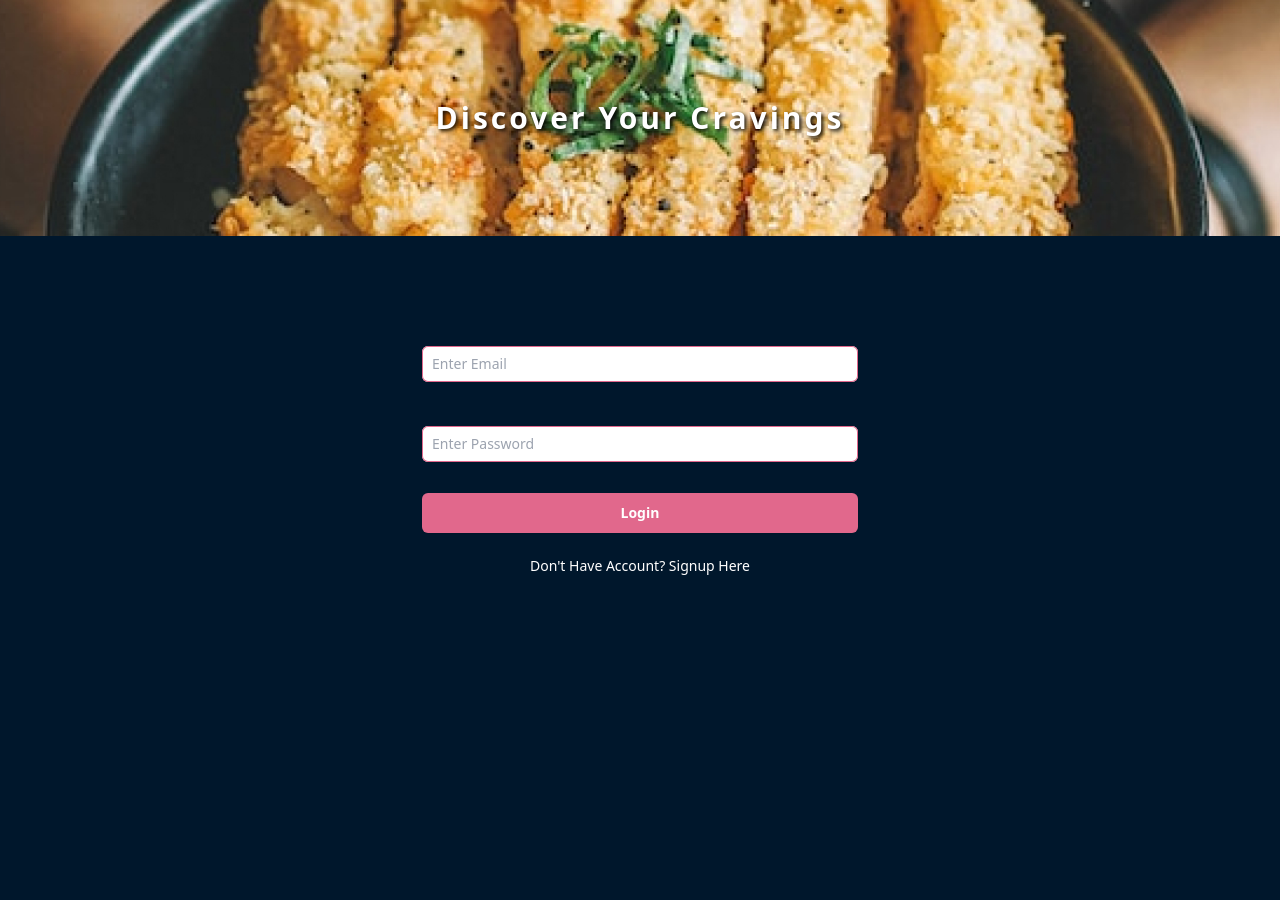
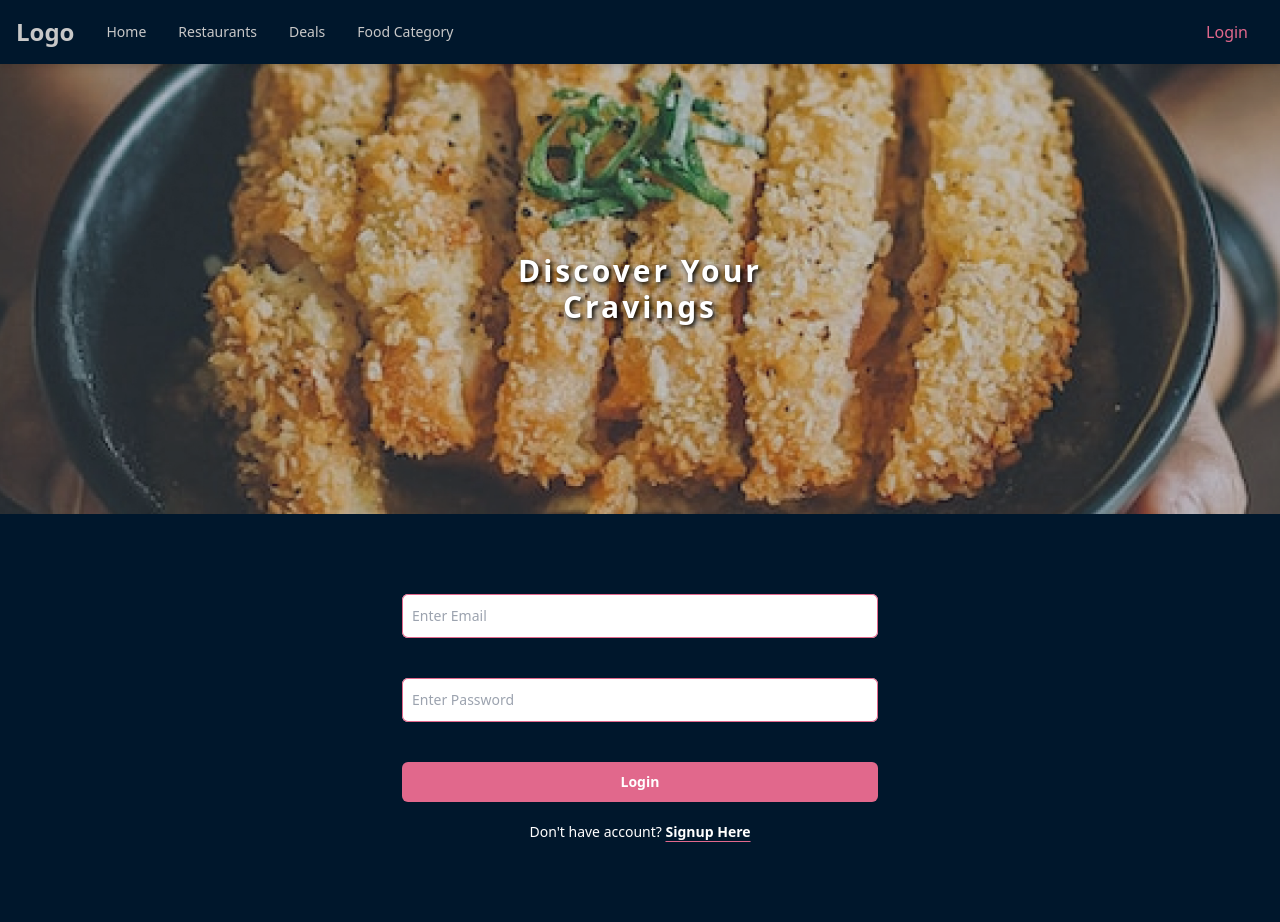
Before and after one commit to juniordevmyanmar/jdev-restaurant-frontend, a React (Create React App) app: page / in a window 1280 px wide. Before the commit the page ends 900 px from the top, so only its background shows below. Built offline with nearby package versions, Linux system fonts and the light colour scheme.

Commit message:
Login Validation feature implementation

```diff
--- a/json/db.json
+++ b/json/db.json
@@ -10,7 +10,8 @@
         {
             "id": 1,
             "name": "Person 1",
-            "email": "person1@mail.com"
+            "email": "person1@mail.com",
+            "password":"password123"
         }
     ]
 }
--- a/package.json
+++ b/package.json
@@ -12,6 +12,7 @@
     "@types/node": "^16.18.21",
     "@types/react": "^18.0.29",
     "@types/react-dom": "^18.0.11",
+    "axios": "^1.3.4",
     "react": "^18.2.0",
     "react-dom": "^18.2.0",
     "react-hook-form": "^7.43.8",
--- /dev/null
+++ b/src/features/common/ui/Navbar.tsx
@@ -0,0 +1,60 @@
+import React, {useState,useEffect} from "react";
+
+export default function Navbar() {
+
+    const [isMobile, setIsMobile] = useState<boolean>(window.innerWidth < 768);
+    const [isMobileNavOpen, setIsMobileNavOpen] = useState<boolean>(false);
+    const handleClick = () => setIsMobileNavOpen(!isMobileNavOpen);
+
+    useEffect(() => {
+        const handleResize = () => {
+          setIsMobile(window.innerWidth < 768);
+        };
+
+        window.addEventListener('resize', handleResize);
+
+        return () => {
+          window.removeEventListener('resize', handleResize);
+        };
+      }, []);
+
+      useEffect(() => {
+        if (!isMobile) {
+          setIsMobileNavOpen(false);
+        }
+      }, [isMobile]);
+
+
+
+    return (
+        <div className="bg-primary text-menu w-full h-[64px] sticky top-0 drop-shadow-md">
+            <div className="px-4 flex justify-between items-center w-full h-full">
+                <div className="flex items-center text-sm">
+                    <h1 className="text-xl font-bold mr-4 md:text-2xl">Logo</h1>
+                    <ul className="hidden md:flex">
+                        <li className="p-4">Home</li>
+                        <li className="p-4">Restaurants</li>
+                        <li className="p-4">Deals</li>
+                        <li className="p-4">Food Category</li>
+                    </ul>
+                </div>
+                <ul className="hidden md:flex">
+                    <li className="p-4 text-secondary">Login</li>
+                </ul>
+                <div className="md:hidden" onClick={handleClick}>
+                    Ham
+                </div>
+            </div>
+
+
+            {/* Dropdown window */}
+            <ul className={isMobileNavOpen && isMobile ? "absolute bg-secondary w-full px-8 duration-500 ease-in" : "hidden"}>
+                <li className="p-4 text-primary border-b border-menu/40 w-full">Home</li>
+                <li className="p-4 text-primary border-b border-menu/40 w-full">Restaurants</li>
+                <li className="p-4 text-primary border-b border-menu/40 w-full">Deals</li>
+                <li className="p-4 text-primary border-b border-menu/40 w-full">Food Category</li>
+                <li className="my-4 p-4 text-secondary font-bold bg-primary rounded w-full">Login</li>
+            </ul>
+        </div>
+    )
+}
--- /dev/null
+++ b/src/features/login/ui/AlertBox.tsx
@@ -0,0 +1,18 @@
+import React from "react";
+
+interface ButtonProps {
+    handleCloseBtn: () => void
+}
+
+const AlertBox = ({handleCloseBtn}:ButtonProps) => {
+    return (
+        <div className="bg-red-200 border-red-600 border-t-4 text-red-800 px-4 py-3 relative w-full sm:w-[476px] mx-auto mb-10" role="alert">
+            <span className="block sm:inline">Incorrect email or password. Please try again.</span>
+            <span className="absolute top-0 bottom-0 right-0 px-4 py-3">
+                <svg className="fill-current h-6 w-6 text-red-500" onClick={handleCloseBtn} role="button" xmlns="http://www.w3.org/2000/svg" viewBox="0 0 20 20"><title>Close</title><path d="M14.348 14.849a1.2 1.2 0 0 1-1.697 0L10 11.819l-2.651 3.029a1.2 1.2 0 1 1-1.697-1.697l2.758-3.15-2.759-3.152a1.2 1.2 0 1 1 1.697-1.697L10 8.183l2.651-3.031a1.2 1.2 0 1 1 1.697 1.697l-2.758 3.152 2.758 3.15a1.2 1.2 0 0 1 0 1.698z"/></svg>
+            </span>
+        </div>
+    )
+}
+
+export default AlertBox;
--- a/src/features/login/ui/LoginForm.tsx
+++ b/src/features/login/ui/LoginForm.tsx
@@ -1,12 +1,76 @@
-import React from "react";
+import React, { useState } from "react";
+import axios from "axios";
+import { useForm, SubmitHandler } from "react-hook-form";
+import AlertBox from "./AlertBox";
+
+type Inputs =  {
+    email: string,
+    password: string
+}
+
+interface User{
+    id:number,
+    name: string,
+    email: string,
+    password: string
+}
 
 const LoginForm = () => {
+    const {register, handleSubmit,formState: {errors}} = useForm<Inputs>();
+    const [isCorrect, setIsCorrect] = useState<string>("uncheck");
+
+    const getUser = (email:string,password:string) => {
+        axios.get<User[]>(`http://localhost:3001/Users?email=${email}&password=${password}`)
+        .then(response => {
+            console.log(response.data);
+            if(response.data.length === 0){
+                alert('no user found')
+                setIsCorrect("false");
+            }
+            else {
+                alert(response.data);
+                setIsCorrect("true");
+            }
+        });
+    }
+
+    const onSubmit: SubmitHandler<Inputs>  = (data) => {
+        const { email, password } = data;
+
+        getUser(email,password);
+    }
+
+    const handleCloseBtn = () => {
+        setIsCorrect("unchecked");
+    }
+
     return (
-        <div>
-            <form>
-                <input placeholder="Name"/>
-                <button>Submit</button>
+        <div className="bg-primary w-full h-full px-6 py-20">
+            {isCorrect === "false" && (
+                <AlertBox handleCloseBtn={handleCloseBtn}/>
+            )}
+            <form onSubmit={handleSubmit(onSubmit)} className="flex flex-col items-center justify-center">
+                <input type="email" id="email" className={`w-full sm:w-[476px] block rounded-md p-2.5 gray-900 text-gray-900  shadow-sm ring-1 ring-inset ring-[#E1688C]  focus:ring-2 focus:ring-inset focus:ring-[#E1688C] sm:text-sm sm:leading-6 pl-[10px] ${errors.email ? "border border-red-500 placeholder:text-red-400": "border-0 placeholder:text-gray-400"}`} placeholder="Enter Email"  {...register("email", {required:"Please enter your email"})}/>
+                {errors.email && (
+                    <div className="w-full sm:w-[476px] text-left">
+                        <span className="text-red-600">{errors.email.message}</span>
+                    </div>
+                )}
+
+                <input type="password" id="password" className={`w-full sm:w-[476px] mt-8 md:mt-10 block rounded-md p-2.5 gray-900 text-gray-900  shadow-sm ring-1 ring-inset ring-[#E1688C] focus:ring-2 focus:ring-inset focus:ring-[#E1688C]  sm:text-sm sm:leading-6 pl-[10px] ${errors.password ? "border border-red-500 placeholder:text-red-400": "border-0 placeholder:text-gray-400"}`} placeholder="Enter Password" {...register("password",{required:"Please enter your password"})}/>
+                {errors.password && (
+                    <div className="w-full sm:w-[476px] text-left">
+                        <span className="text-red-600">{errors.password.message}</span>
+                    </div>
+                )}
+
+                <button type="submit" className="rounded-md bg-[#E1688C] mt-8 md:mt-10 px-3.5 py-2.5 text-sm font-semibold text-white shadow-sm hover:bg-[#ed6f95] focus-visible:outline focus-visible:outline-2 focus-visible:outline-offset-2 focus-visible:outline-[#E1688C] w-full sm:w-[476px]">
+                    Login
+                </button>
+
+
             </form>
+            <p className="text-center w-full text-white text-sm mt-5">Don't have account? <span className="font-bold underline underline-offset-4 decoration-secondary">Signup Here</span></p>
         </div>
     )
 }
--- a/src/pages/LoginPage.tsx
+++ b/src/pages/LoginPage.tsx
@@ -1,49 +1,20 @@
 import React from "react";
+import Navbar from "../features/common/ui/Navbar";
+import LoginForm from "../features/login/ui/LoginForm";
 
 export default function LoginPage() {
 
     return (
-        < div className='flex flex-col justify-center h-[900px]'>
-
-            <div
-                className="bg-cover h-80 w-full bg-login flex justify-center items-center "
-            >
-                <p className=' text-white  font-bold text-3xl tracking-widest' style={{ textShadow: "2px 2px 4px #000000" }}>Discover Your Cravings</p>
+        <>
+            <Navbar />
+            <div className='flex flex-col justify-center'>
+                <div className="bg-center sm:bg-cover h-[450px] w-full bg-login ">
+                    <div className="bg-slate-700/30 w-full h-full flex justify-center items-center">
+                        <p className=' text-white text-center font-bold text-3xl tracking-widest' style={{ textShadow: "2px 2px 4px #000000" }}>Discover Your<br />Cravings</p>
+                    </div>
+                </div>
             </div>
-
-            <div className='bg-[#00172C]	h-full flex justify-center '>
-                <div className='w-[436px] h-[36px] '>
-                    <div className="pt-[110px] pb-[36px]">
-                        <input
-                            type="email"
-                            name="email"
-                            id="email"
-                            className="block w-full rounded-md border-0 py-1.5 gray-900 text-gray-900  shadow-sm ring-1 ring-inset ring-[#E1688C] placeholder:text-gray-400
-               focus:ring-2 focus:ring-insetfocus:ring-[#E1688C] sm:text-sm sm:leading-6 pl-[10px]"
-                            placeholder="Enter Email"
-                        />
-                    </div>
-                    <div className='pb-[31px]'>
-                        <div className="mt-2">
-                            <input
-                                type="password"
-                                name="password"
-                                id="password"
-                                className="block w-full rounded-md border-0 py-1.5 text-gray-900  shadow-sm ring-1 ring-inset ring-[#E1688C] placeholder:text-gray-400 focus:ring-2 focus:ring-inset focus:ring-[#E1688C] sm:text-sm sm:leading-6 pl-[10px]	"
-                                placeholder="Enter Password "
-                            />
-                        </div>
-                    </div>
-                    <button
-                        type="button"
-                        className="rounded-md bg-[#E1688C] px-3.5 py-2.5 text-sm font-semibold text-white shadow-sm hover:bg-[#ed6f95] focus-visible:outline focus-visible:outline-2 focus-visible:outline-offset-2 focus-visible:outline-[#E1688C] w-full"
-                    >
-                        Login
-                    </button>
-                    <p className=' text-white text-center block text-sm font-medium pt-[21px] leading-6 '>Don't Have Account? Signup Here</p>
-                </div>
-            </div >
-        </div >
-
+            <LoginForm />
+        </>
     )
 }
--- a/tailwind.config.js
+++ b/tailwind.config.js
@@ -4,8 +4,13 @@ module.exports = {
   theme: {
     extend: {
       backgroundImage: {
-        login: "url('/public/unsplash.jpg')",
+        login: "url('/src/assets/media/unsplash.jpg')",
       },
+      colors:{
+        primary:'#00172C',
+        secondary : '#E1688C',
+        menu: '#C8C8C8'
+      }
     },
   },
   plugins: [],
```
Also changed, not shown: src/assets/media/unsplash.jpg (renamed from public/unsplash.jpg), 1 other file (tests, documents, lock files or other folders).
